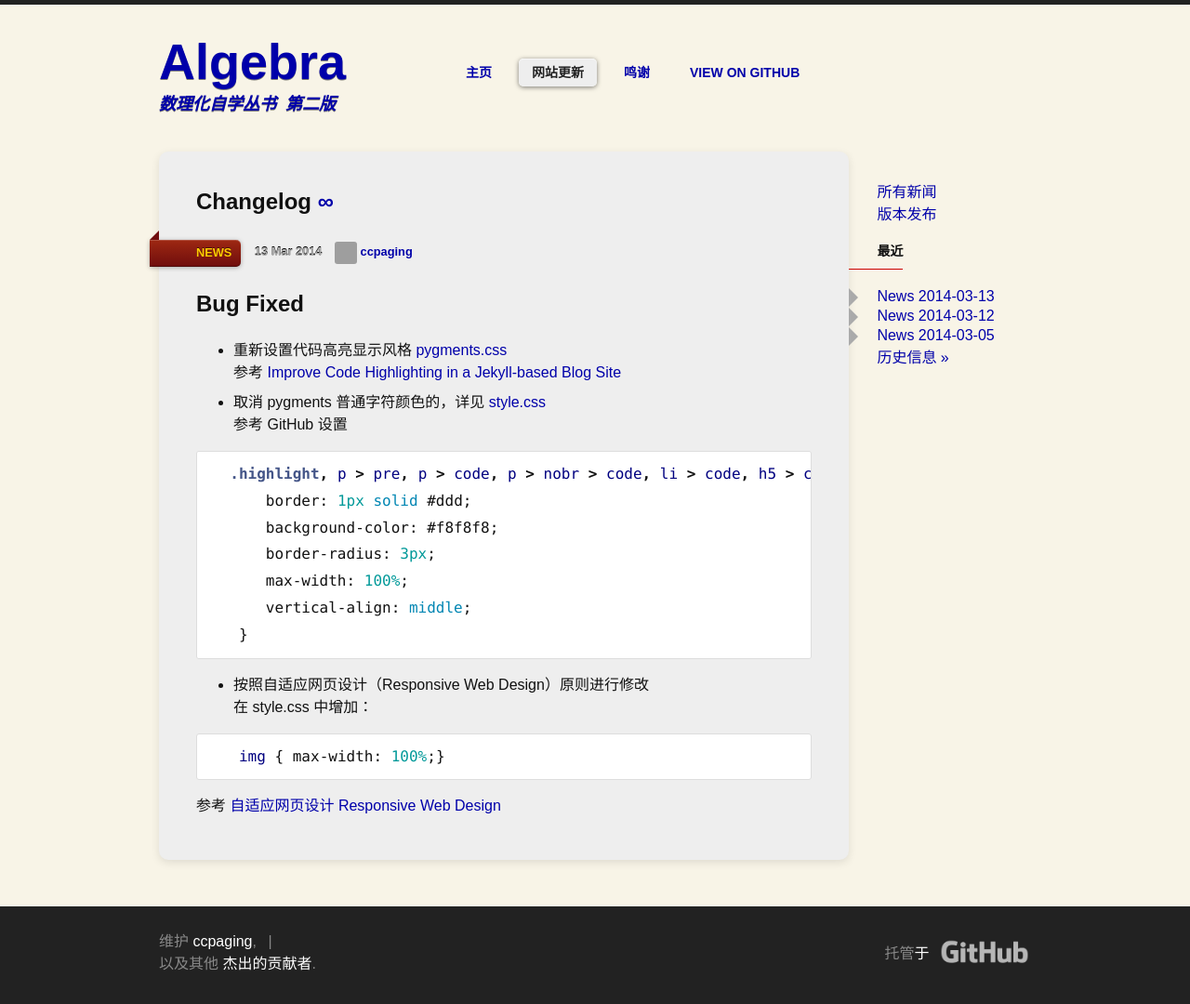
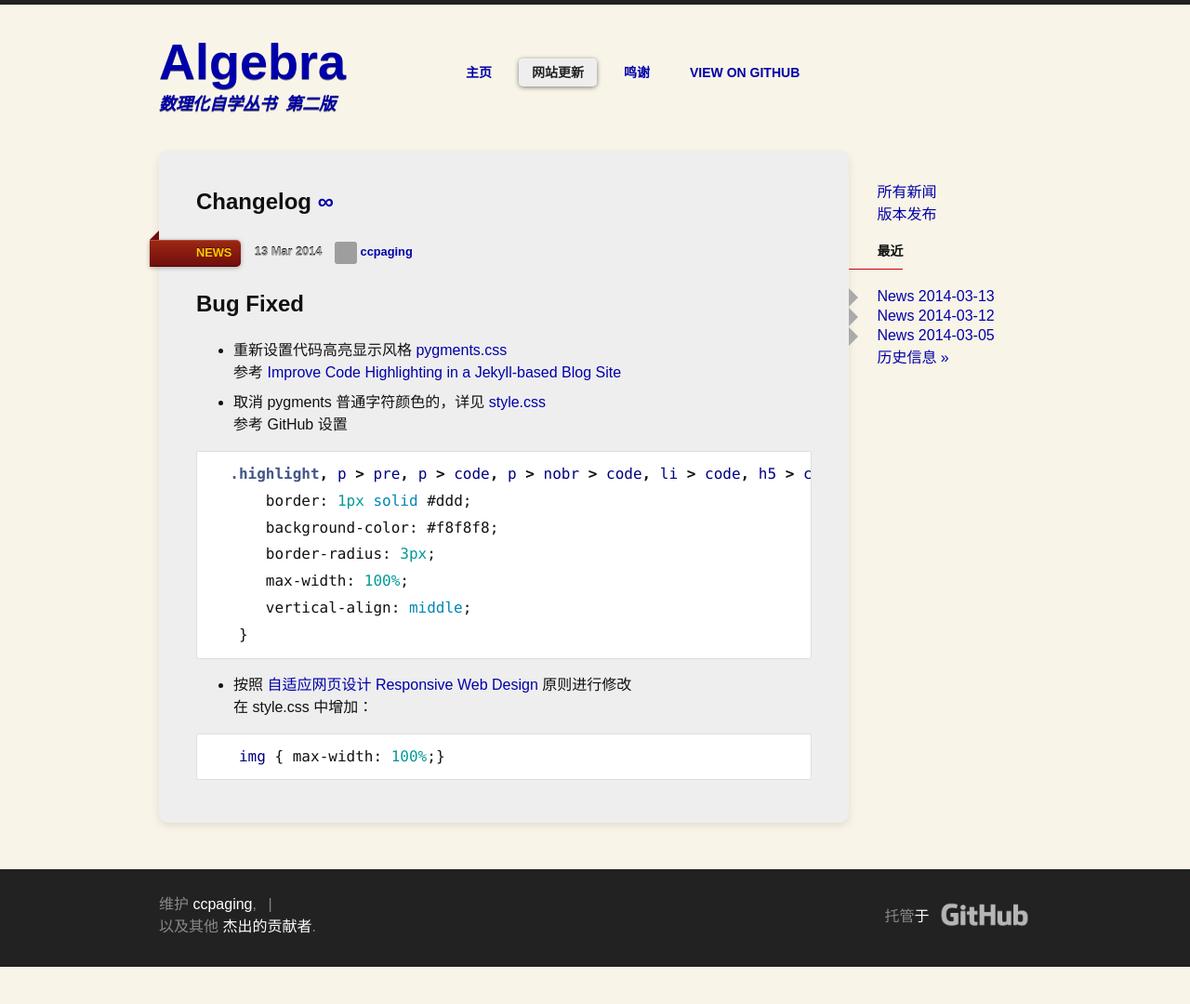
Before and after one commit to ccpaging/algebra, a Jekyll site: the page built from _posts/2014-03-13-changelog.md, in a window 1280 px wide. Shown: the whole page at 93% size. Built offline with Jekyll 4.4.1, drawn with Linux system fonts in a browser that asks for light colours; some web fonts are replaced; comment, search, counter and statistics services are not loaded; after the commit the page ends 1040 px from its top, so only the background shows below that; grey boxes are pictures that could not be loaded.

Commit message:
add algebra1 ch01 contents

```diff
--- a/_posts/2014-03-13-changelog.md
+++ b/_posts/2014-03-13-changelog.md
@@ -28,12 +28,11 @@ Bug Fixed
    }
 {% endhighlight %}
 
- * 按照自适应网页设计（Responsive Web Design）原则进行修改
+ * 按照 [自适应网页设计 Responsive Web Design](http://www.ruanyifeng.com/blog/2012/05/responsive_web_design.html)
+   原则进行修改
 
    在 style.css 中增加：
 
 {% highlight css %}
    img { max-width: 100%;}
 {% endhighlight %}
-
-   参考 [自适应网页设计 Responsive Web Design](http://www.ruanyifeng.com/blog/2012/05/responsive_web_design.html)
```
